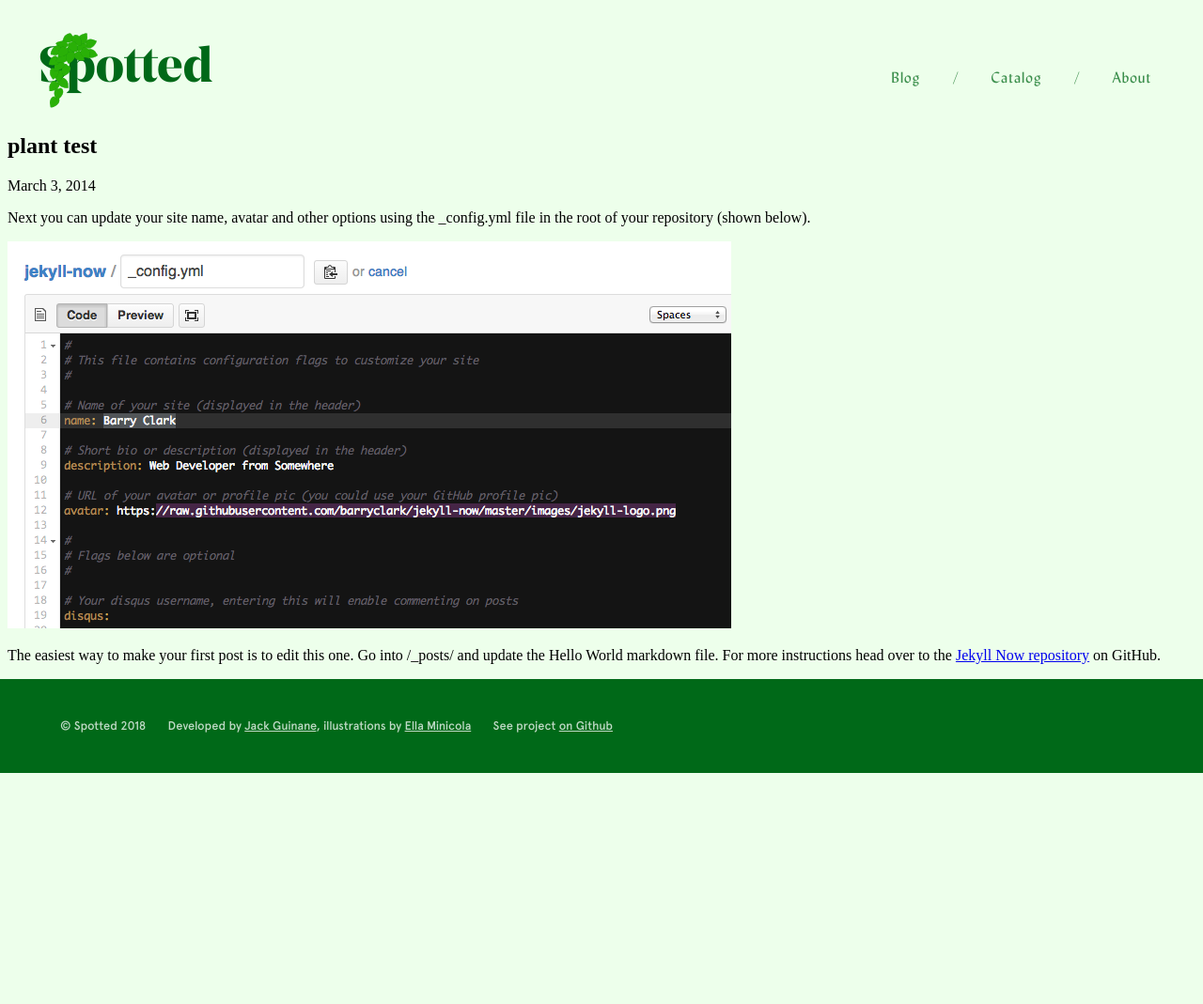
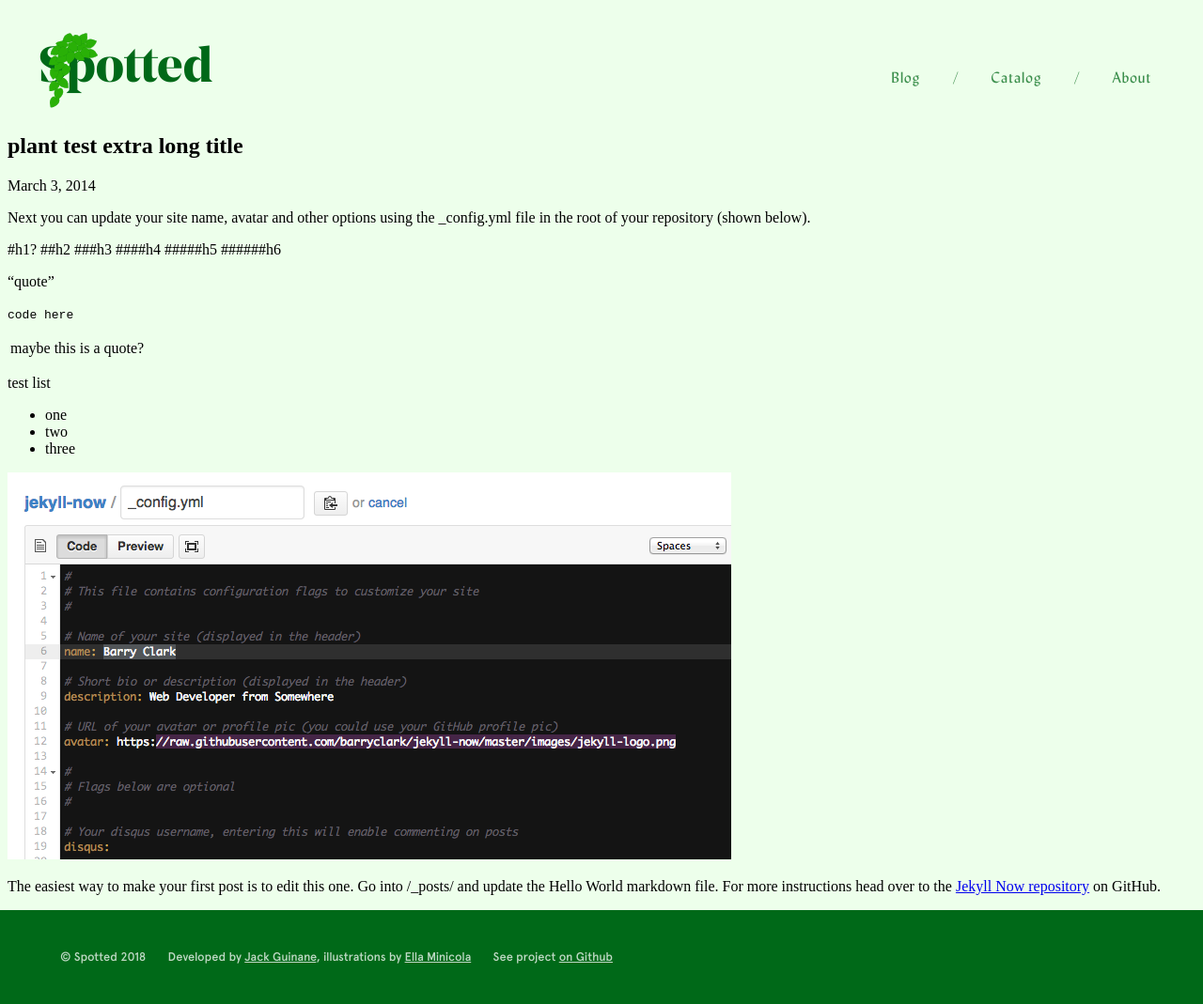
Before and after one commit to qjack001/Spotted, a Jekyll site: the page built from _posts/2014-3-3-Hello-World.md, in a window 1280 px wide. Shown: the whole page at 94% size. Built offline with Jekyll 4.4.1, drawn with Linux system fonts in a browser that asks for light colours; before the commit the page ends 900 px from its top, so only the background shows below that.

Commit message:
update hover style of catalog

```diff
--- a/_posts/2014-3-3-Hello-World.md
+++ b/_posts/2014-3-3-Hello-World.md
@@ -1,11 +1,29 @@
 ---
 layout: post
-title: plant test
+title: plant test extra long title
 img: /images/plant.png
 ---
 
 Next you can update your site name, avatar and other options using the _config.yml file in the root of your repository (shown below).
 
+#h1?
+##h2
+###h3
+####h4
+#####h5
+######h6
+
+"quote"
+
+`code here`
+
+| maybe this is a quote?
+
+test list
+- one
+- two
+- three
+
 ![_config.yml]({{ site.baseurl }}/images/config.png)
 
 The easiest way to make your first post is to edit this one. Go into /_posts/ and update the Hello World markdown file. For more instructions head over to the [Jekyll Now repository](https://github.com/barryclark/jekyll-now) on GitHub.
--- a/index.html
+++ b/index.html
@@ -12,3 +12,5 @@ layout: default
         </div>
     {% endfor %}
 </div>
+
+{% include footer.html %}
--- a/style.css
+++ b/style.css
@@ -197,9 +197,9 @@ footer span
 .catalog:hover
 {
     background-color: var(--highlight);
-    -webkit-box-shadow: 0px 0px 30px 4px rgba(76,143,68,0.35);
-    -moz-box-shadow: 0px 0px 30px 4px rgba(76,143,68,0.35);
-    box-shadow: 0px 0px 30px 4px rgba(76,143,68,0.35);
+    -webkit-box-shadow: 0px 0px 30px 4px rgba(76,143,68,0.35), 0px 2px 5px 0px rgba(76,143,68,0.35);
+    -moz-box-shadow: 0px 0px 30px 4px rgba(76,143,68,0.35), 0px 2px 5px 0px rgba(76,143,68,0.35);
+    box-shadow: 0px 0px 30px 4px rgba(76,143,68,0.35), 0px 2px 5px 0px rgba(76,143,68,0.35);
 }
 
 .catalog .image
@@ -210,6 +210,7 @@ footer span
     background-size: 100%;
     background-color: var(--background);
     background-blend-mode: multiply;
+    transition: all 0.3s linear;
 }
 
 .catalog:hover .image
@@ -227,7 +228,11 @@ footer span
 
 .posts
 {
-    width: 95%;
     margin: 0px auto 10px auto;
-    clear: both;
+    overflow: auto;
+    padding: 20px 5%;
+    width: -webkit-max-content;
+    width: -moz-max-content;
+    width: max-content;
+    max-width: 90%;
 }
```
Also changed, not shown: 1 other file.
